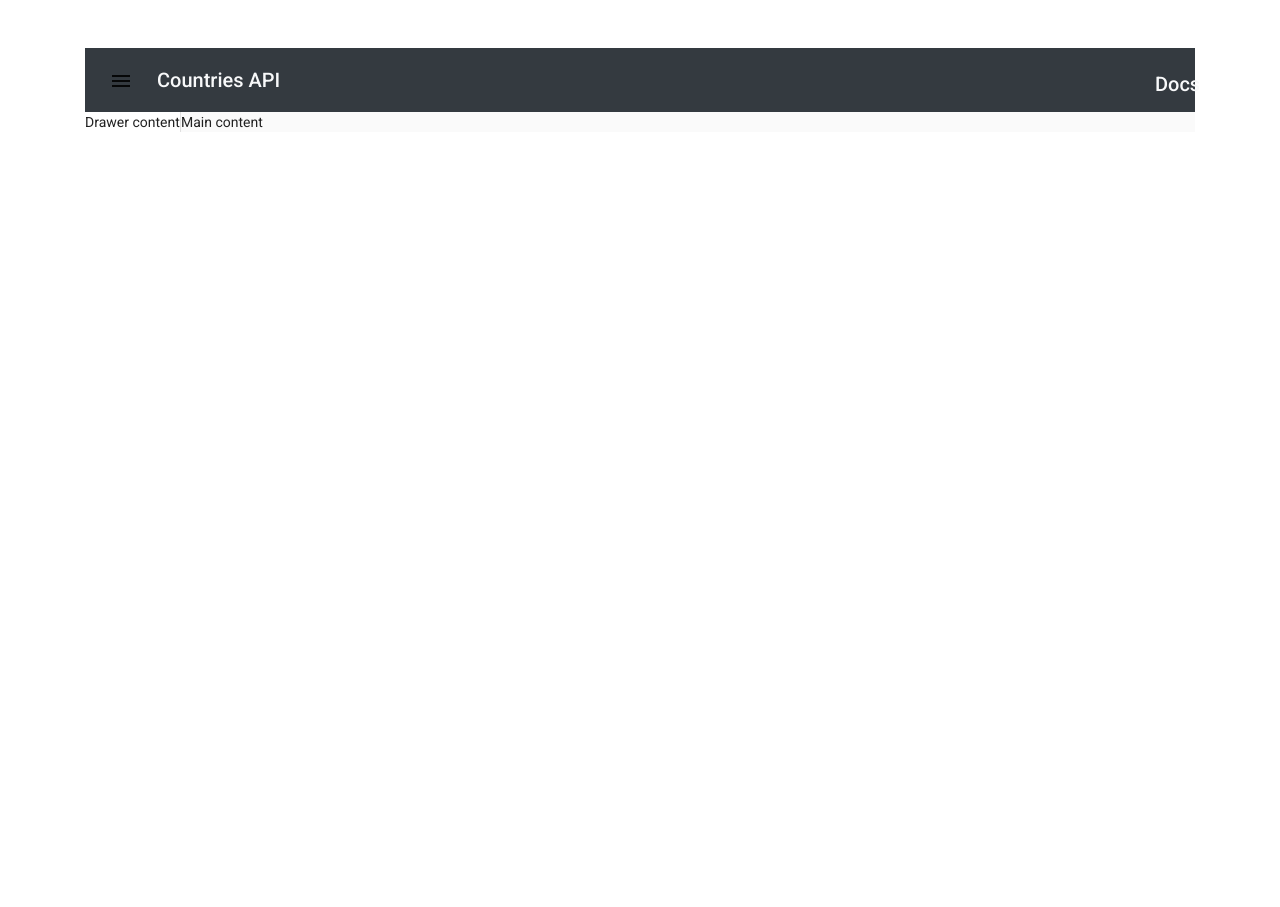
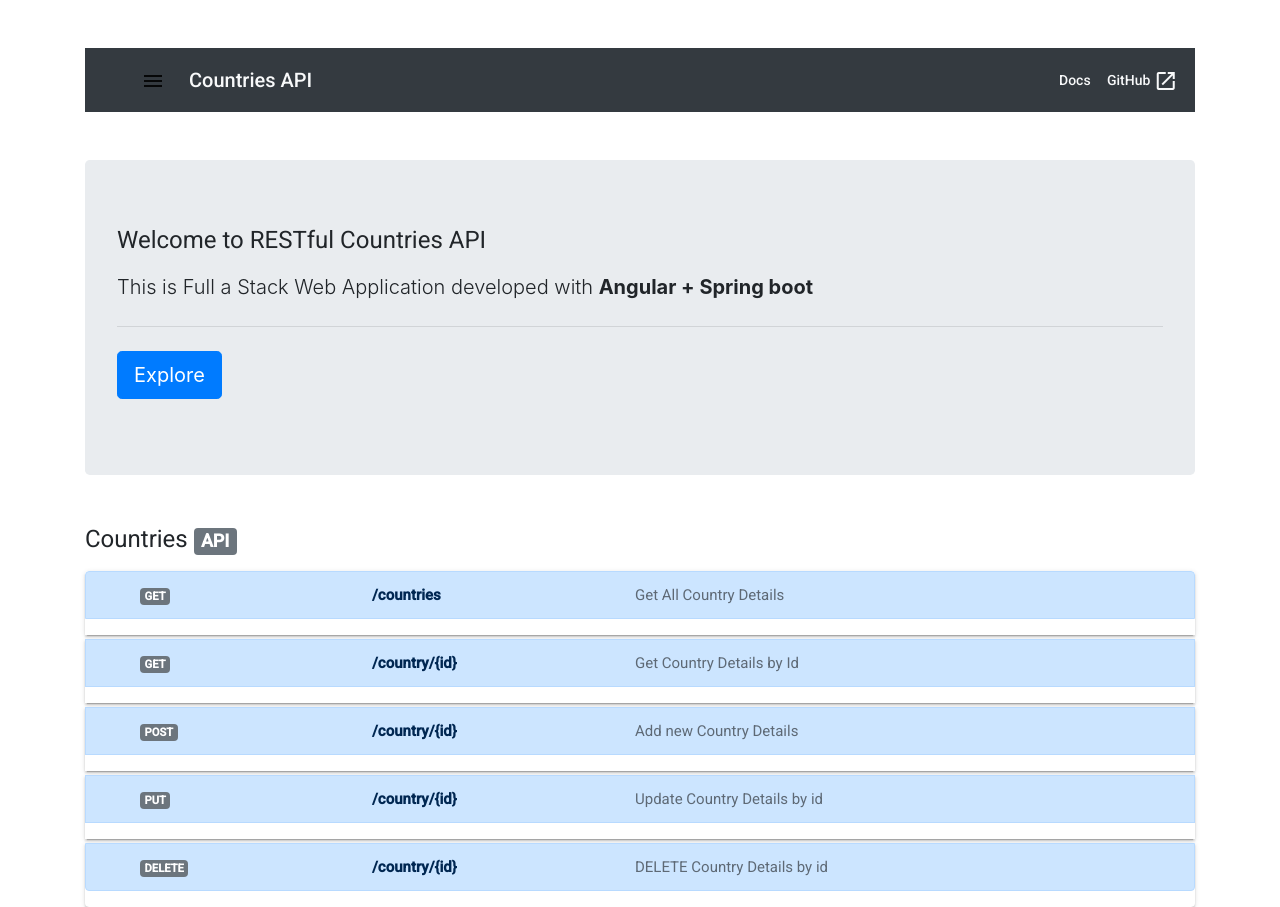
Before and after one commit to savindug/countries, an Angular app in the folder ng-client/: page /about in a window 1280 px wide. Before the commit the page ends 848 px from the top, so only its background shows below. Built offline with nearby package versions, Linux system fonts and the light colour scheme.

Commit message:
Add Documentation

```diff
--- a/ng-client/src/app/app.component.html
+++ b/ng-client/src/app/app.component.html
@@ -1,4 +1,5 @@
-<div class="container my-5">
+<body class="container my-5">
   <app-header></app-header>
   <router-outlet></router-outlet>
-</div>
+  <div class="mb-5"></div>
+</body>
--- a/ng-client/src/app/app.module.ts
+++ b/ng-client/src/app/app.module.ts
@@ -25,6 +25,7 @@ import {MatToolbarModule} from '@angular/material/toolbar';
 import {MatSnackBarModule} from '@angular/material/snack-bar';
 import {MatProgressSpinnerModule} from '@angular/material/progress-spinner';
 import {MatSidenavModule} from '@angular/material/sidenav'
+import {MatExpansionModule} from '@angular/material/expansion';
 
 @NgModule({
   declarations: [
@@ -55,7 +56,8 @@ import {MatSidenavModule} from '@angular/material/sidenav'
     MatToolbarModule,
     MatSnackBarModule,
     MatProgressSpinnerModule,
-    MatSidenavModule
+    MatSidenavModule,
+    MatExpansionModule
   ],
   providers: [],
   bootstrap: [AppComponent]
--- a/ng-client/src/app/components/layout/about/about.component.css
+++ b/ng-client/src/app/components/layout/about/about.component.css
@@ -0,0 +1,3 @@
+.mat-form-field + .mat-form-field {
+  margin-left: 8px;
+}
--- a/ng-client/src/app/components/layout/about/about.component.html
+++ b/ng-client/src/app/components/layout/about/about.component.html
@@ -1,4 +1,61 @@
-<mat-drawer-container class="example-container">
-    <mat-drawer mode="side" opened>Drawer content</mat-drawer>
-    <mat-drawer-content>Main content</mat-drawer-content>
-</mat-drawer-container>
+<div class="container jumbotron my-5">
+    <h1 class="display-4">
+        Welcome to RESTful Countries API
+    </h1>
+    <p class="lead">
+        This is Full a Stack Web Application developed with
+        <span class="font-weight-bold">Angular + Spring boot</span>
+    </p>
+    <hr class="my-4">
+    <p>
+
+    </p>
+    <p class="lead">
+      <a class="btn btn-primary btn-lg" href="#" role="button">Explore</a>
+    </p>
+  </div>
+
+  <h1>Countries &emsp;<span class="badge badge-secondary">&emsp; API</span></h1>
+
+  <mat-accordion>
+    <mat-expansion-panel class="row my-1" hideToggle *ngFor="let route of apiRoutes">
+      <mat-expansion-panel-header class="alert alert-primary">
+        <mat-panel-title class="col-md-6">
+            <div class="col-6">
+                <span class="badge badge-secondary mr-5">{{route.method}}</span>
+            </div>
+            <div class="col-6">
+                <a class="alert-link mr-5">&emsp; {{route.route}}</a>
+            </div>
+        </mat-panel-title>
+        <mat-panel-description class="col-md-6">
+            <span>&emsp;  {{route.desc}}</span>
+        </mat-panel-description>
+      </mat-expansion-panel-header>
+      <div class="row">
+        <h1>Request:&emsp; <span class="badge badge-secondary">{{route.req}}</span></h1>
+      </div>
+      <div class="row">
+        <p>Request Data:&emsp;  {{route.req_data}}</p>
+      </div>
+      <div class="row">
+        <h1>Response:&emsp; <span class="badge badge-secondary">application/json</span></h1>
+      </div>
+      <div class="row">
+        <p>{{route.res}}</p>
+      </div>
+    </mat-expansion-panel>
+
+    <!-- <mat-expansion-panel (opened)="panelOpenState = true"
+                         (closed)="panelOpenState = false">
+      <mat-expansion-panel-header>
+        <mat-panel-title>
+          Self aware panel
+        </mat-panel-title>
+        <mat-panel-description>
+          Currently I am {{panelOpenState ? 'open' : 'closed'}}
+        </mat-panel-description>
+      </mat-expansion-panel-header>
+      <p>I'm visible because I am open</p>
+    </mat-expansion-panel> -->
+  </mat-accordion>
--- a/ng-client/src/app/components/layout/about/about.component.ts
+++ b/ng-client/src/app/components/layout/about/about.component.ts
@@ -1,4 +1,13 @@
 import { Component, OnInit } from '@angular/core';
+
+interface APIRouteData {
+  method: string,
+  route: string,
+  desc: string,
+  req: string,
+  req_data: string,
+  res: string,
+}
 
 @Component({
   selector: 'app-about',
@@ -9,6 +18,23 @@ export class AboutComponent implements OnInit {
 
   constructor() { }
 
+  panelOpenState = false;
+
+  response_type = {
+    name: "string",
+    region: "string",
+    currency: "string",
+    countryCode: "string"
+}
+
+  apiRoutes: APIRouteData[] = [
+    {method: 'GET', route: '/countries', desc: 'Get All Country Details', req: 'Parameter', req_data: 'null', res: `JSON objects array of ${JSON.stringify(this.response_type)}`},
+    {method: 'GET', route: '/country/{id}', desc: 'Get Country Details by Id', req: 'Parameter', req_data: 'Country id: Integer', res: `JSON object of ${JSON.stringify(this.response_type)}`},
+    {method: 'POST', route: '/country/{id}', desc: 'Add new Country Details', req: 'Parameter and Body', req_data: `JSON object of ${JSON.stringify(this.response_type)}`, res: `JSON object of ${JSON.stringify(this.response_type)}`},
+    {method: 'PUT', route: '/country/{id}', desc: 'Update Country Details by id', req: 'Parameter and Body', req_data: `JSON object of ${JSON.stringify(this.response_type)}`, res: `JSON object of ${JSON.stringify(this.response_type)}`},
+    {method: 'DELETE', route: '/country/{id}', desc: 'DELETE Country Details by id', req: 'Parameter', req_data: 'Country.id Integer', res: `HTTP status of successfull`},
+  ]
+
   ngOnInit(): void {
   }
 
--- a/ng-client/src/app/components/layout/header/header.component.html
+++ b/ng-client/src/app/components/layout/header/header.component.html
@@ -1,13 +1,16 @@
 <header>
-    <mat-toolbar class="bg-dark">
+    <mat-toolbar class="bg-dark px-5">
         <button mat-icon-button class="example-icon" aria-label="Example icon-button with menu icon">
          <mat-icon>menu</mat-icon>
        </button>
        <span><a class="text-light nav-link" routerLink="/">Countries API</a></span>
        <span class="example-spacer"></span>
-      <span>
-      </span> <button mat-icon-button class="example-icon favorite-icon" aria-label="Example icon-button with heart icon">
-        <h3><a class="text-light nav-link"  routerLink="/about">Docs</a></h3>
-       </button>
+      <a mat-icon-button class="example-icon favorite-icon px-5 text-light nav-link" routerLink="/about" aria-label="Example icon-button with heart icon">
+       Docs
+      </a>
+       <a mat-icon-button class="example-icon text-light nav-link" href="https://github.com/savindug/countries" target="_blank">
+        GitHub
+        <mat-icon>launch</mat-icon>
+       </a>
      </mat-toolbar>
 </header>
--- a/ng-client/src/styles.css
+++ b/ng-client/src/styles.css
@@ -3,6 +3,7 @@
 html,
 body {
   height: 100%;
+  margin-bottom: 100px;
 }
 body {
   margin: 0;
```
Also changed, not shown: 5 other files (tests, documents, lock files or other folders).
